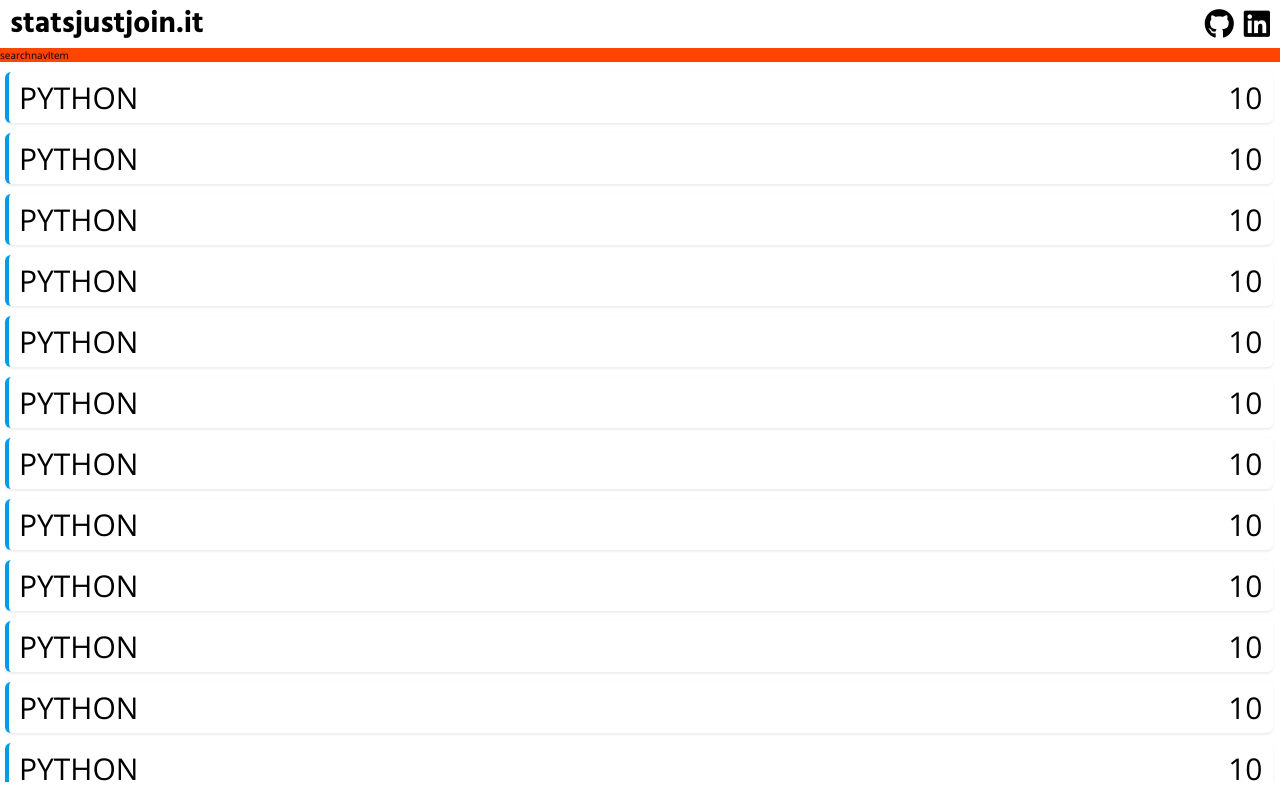
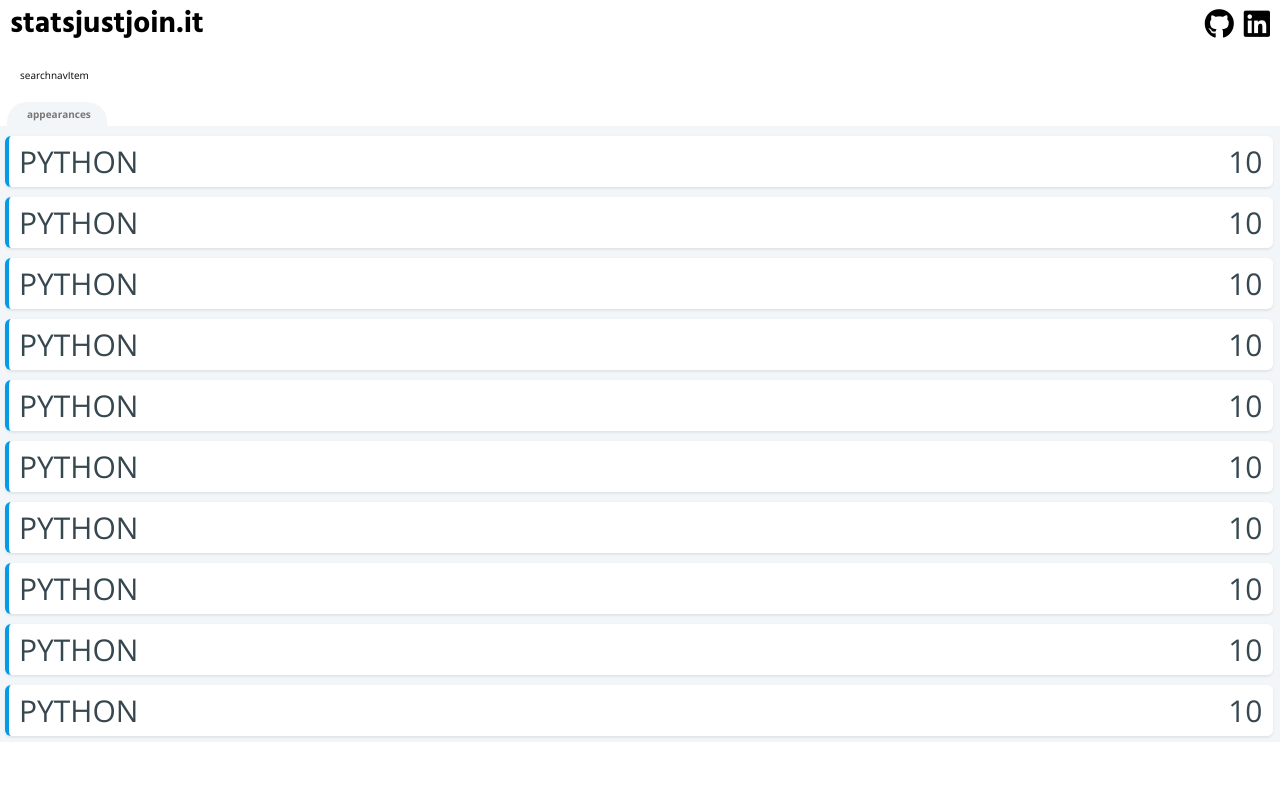
Before and after one commit to wloszynski/statsjustjoinit-react, a React (Create React App) app: page / in a window 1280 px wide. Built offline with nearby package versions, Linux system fonts and the light colour scheme.

Commit message:
appearances

```diff
--- a/src/components/ContactItems/ContactItem/ContactItem.js
+++ b/src/components/ContactItems/ContactItem/ContactItem.js
@@ -1,4 +1,4 @@
-import React, { Fragment } from "react";
+import React from "react";
 
 import classes from "./ContactItem.module.css";
 
--- a/src/components/ContactItems/ContactItems.js
+++ b/src/components/ContactItems/ContactItems.js
@@ -11,7 +11,6 @@ const contactItems = (props) => {
       return <ContactItem key={index} name={item.name} href={item.href} />;
     });
   }
-  console.log(props.items);
   return <div className={classes.ContactItems}>{contactItems}</div>;
 };
 
--- a/src/components/StatisticsItems/StatisticsItem/StatisticsItem.module.css
+++ b/src/components/StatisticsItems/StatisticsItem/StatisticsItem.module.css
@@ -17,4 +17,5 @@
   font-size: 3rem;
   font-weight: 300;
   text-transform: uppercase;
+  color: rgb(55, 71, 79);
 }
--- a/src/components/StatisticsItems/StatisticsItems.module.css
+++ b/src/components/StatisticsItems/StatisticsItems.module.css
@@ -3,4 +3,6 @@
   flex-direction: column;
   width: 100%;
   padding: 0.5rem 0.5rem;
+  overflow-x: hidden;
+  overflow-y: auto;
 }
--- a/src/containers/Navigation/Navigation.module.css
+++ b/src/containers/Navigation/Navigation.module.css
@@ -2,5 +2,5 @@
   display: flex;
   justify-content: flex-start;
   align-items: center;
-  background-color: orangered;
+  padding: 2rem;
 }
--- a/src/containers/Statistics/Statistics.js
+++ b/src/containers/Statistics/Statistics.js
@@ -8,6 +8,11 @@ class Statistics extends Component {
   render() {
     return (
       <div className={classes.Statistics}>
+        <div className={classes.Options}>
+          <div className={classes.Appearances}>
+            <span>appearances</span>
+          </div>
+        </div>
         <StatisticsItems />
         <StatisticsGraph />
       </div>
--- a/src/containers/Statistics/Statistics.module.css
+++ b/src/containers/Statistics/Statistics.module.css
@@ -1,7 +1,24 @@
 .Statistics {
   display: flex;
+  flex-direction: column;
   width: 100%;
-  height: 90vh;
-  overflow-x: hidden;
-  overflow-y: auto;
+  height: 80vh;
+  background-color: rgb(243, 246, 248);
 }
+
+.Options {
+  padding-left: 0.7rem;
+  background-color: white;
+}
+
+.Appearances {
+  padding: 0.5rem 2rem;
+  background-color: rgb(243, 246, 248);
+  width: 10rem;
+  border-radius: 2rem 2rem 0 0;
+}
+
+.Appearances span {
+  font-weight: 700;
+  color: #777;
+}
```
Also changed, not shown: 1 other file (tests, documents, lock files or other folders).
